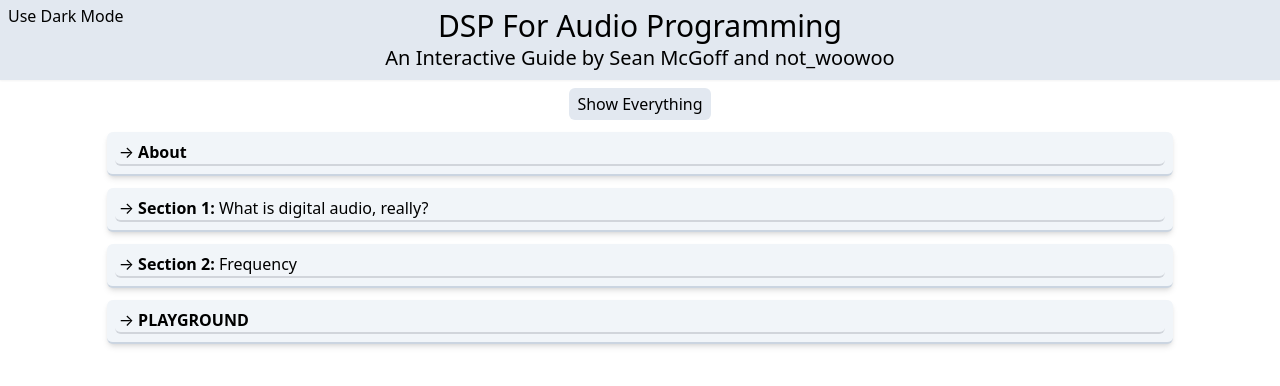
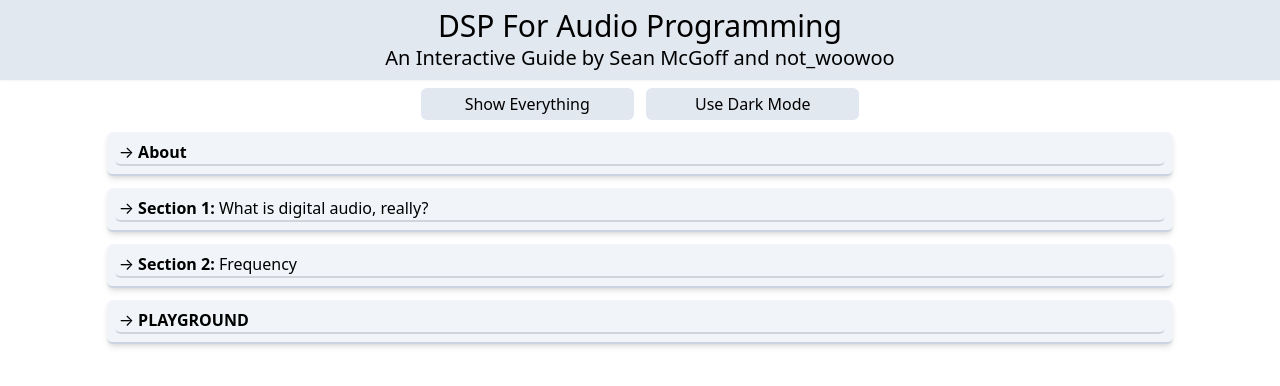
Before and after one commit to NotWoowoo/SoME-WFC-DSP, a website with bundled scripts: page index.html in a window 1280 px wide. Built offline with nearby package versions, Linux system fonts and the light colour scheme; a script that the page names is missing.

Commit message:
Changed dark mode button

```diff
--- a/index.html
+++ b/index.html
@@ -14,7 +14,7 @@
     <title>Audio Programming Tutorial</title>
 </head>
 <body class="dark:bg-black">
-    <button id="darkmode-btn" onclick="invertTheme()" class="button-colors rounded-md px-2 py-1" style="position:absolute;"></button>
+
 
     <div class="bg-slate-200 dark:bg-slate-800 dark:text-white py-2 shadow-sm">
         <h1 class="text-center text-3xl">DSP For Audio Programming</h1>
@@ -23,7 +23,8 @@
 
 
     <p class="text-center my-2" >
-        <button onclick="toggleEverything(this)" class="button-colors rounded-md px-2 py-1">Show Everything</button>
+        <button onclick="toggleEverything(this)" class="button-colors rounded-md px-2 py-1 mx-1 w-1/6">Show Everything</button>
+        <button id="darkmode-btn" onclick="invertTheme()" class="button-colors rounded-md px-2 py-1 mx-1 w-1/6"></button>
     </p>
 
     <!--ABOUT DROPDOWN-->
```
Also changed, not shown: dist/main.css.
